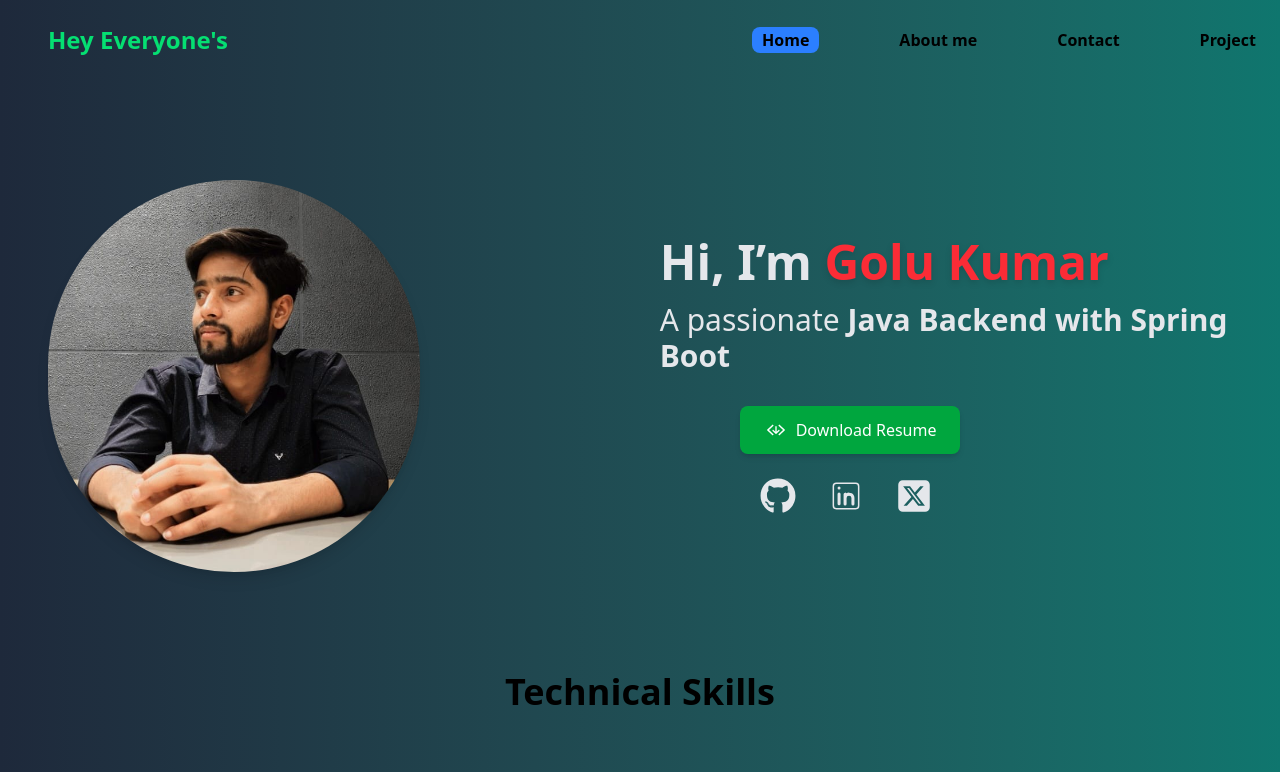
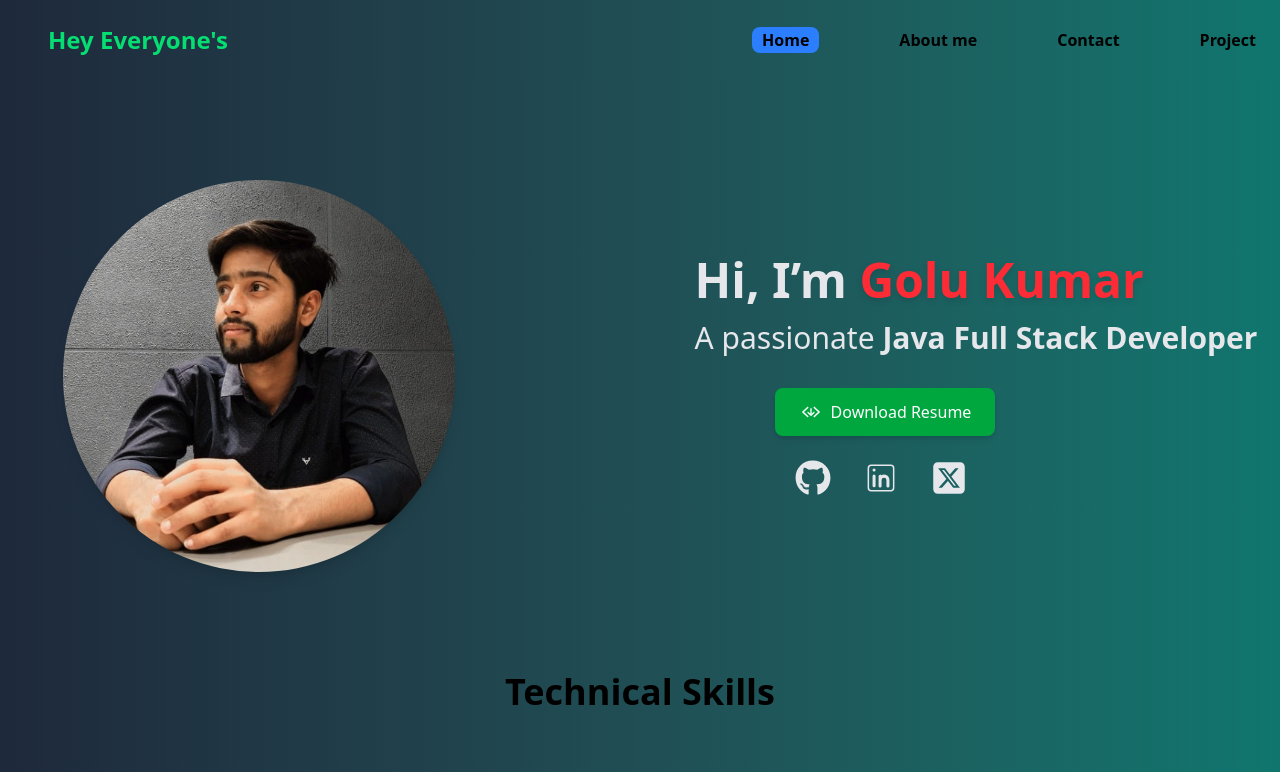
Before and after one commit to golukumar2156/Goluportfolio, a React (Vite) app: page / in a window 1280 px wide. Shown: the top 772 px of the page. Built offline with nearby package versions, Linux system fonts and the light colour scheme.

Commit message:
previous

```diff
--- a/src/components/MidText.jsx
+++ b/src/components/MidText.jsx
@@ -35,7 +35,7 @@ function MidText() {
         </h1>
         <p className="text-xl md:text-2xl lg:text-3xl  text-gray-200 mb-8">
           A passionate{" "}
-          <span className="font-semibold">Java Backend with Spring Boot</span>
+          <span className="font-semibold">Java Full Stack Developer</span>
         </p>
 
         {/* Resume Button */}
```
